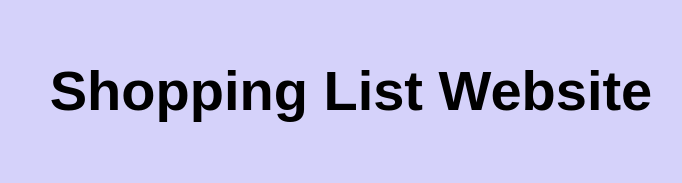
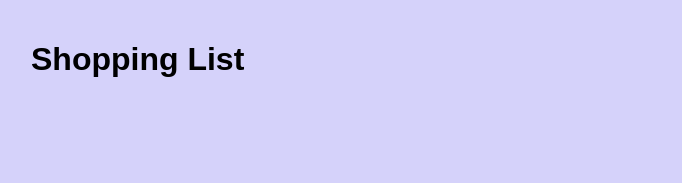
Before and after one commit to jssnguyen/dingle_berry, a website: page src/index.html in a window 1280 px wide. Shown: the whole page, without its empty margins (289-971 px from the left). Drawn offline with Linux system fonts and the light colour scheme.

Commit message:
index.html

```diff
--- a/src/index.html
+++ b/src/index.html
@@ -5,12 +5,12 @@
   <meta charset="UTF-8">
   <meta name="viewport" content="width=device-width, initial-scale=1.0">
   <link rel="stylesheet" href="styles.css">
-  <title>Shopping List Website</title>
+  <title>Shopping List</title>
 </head>
 
 <body>
   <main>
-    <h1>Shopping List Website</h1>
+    <h1>Shopping List</h1>
   </main>
 </body>
 
--- a/src/styles.css
+++ b/src/styles.css
@@ -1,5 +1,5 @@
 * {
-  font-family: Arial, Helvetica, sans-serif;
+  font-family: sans-serif
 }
 
 html, body {
@@ -16,6 +16,6 @@ main {
 }
 
 main > h1 {
-  text-align: center;
+  text-align: start
   font-size: 3.5em;
 }
```
